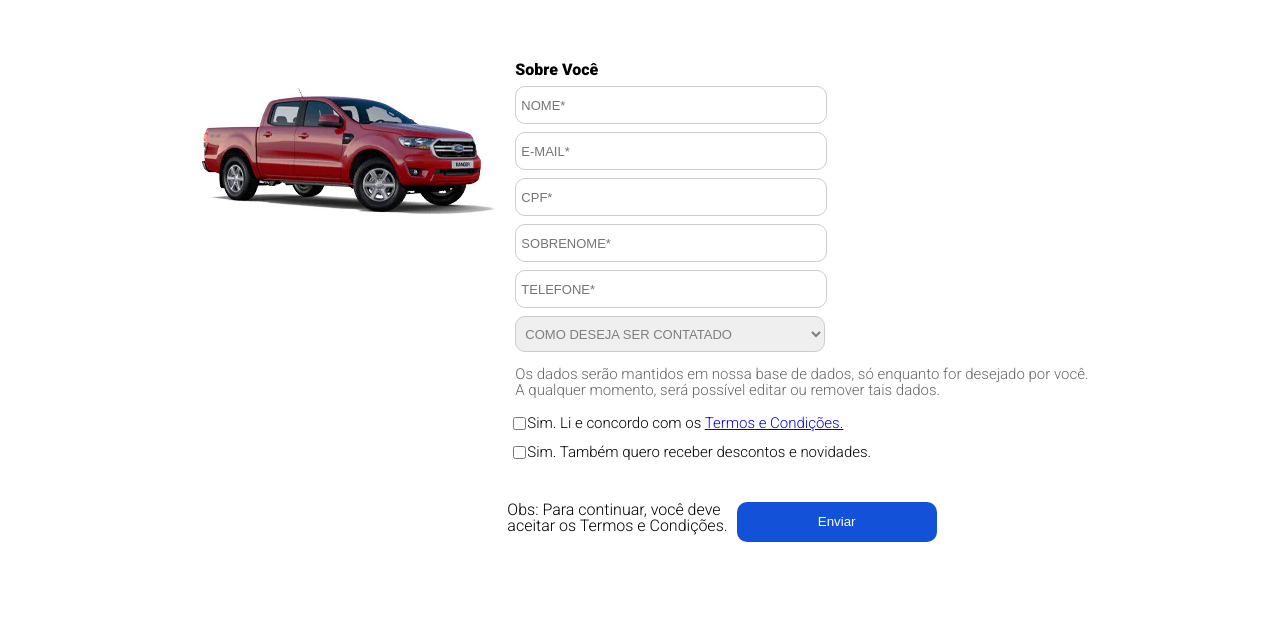
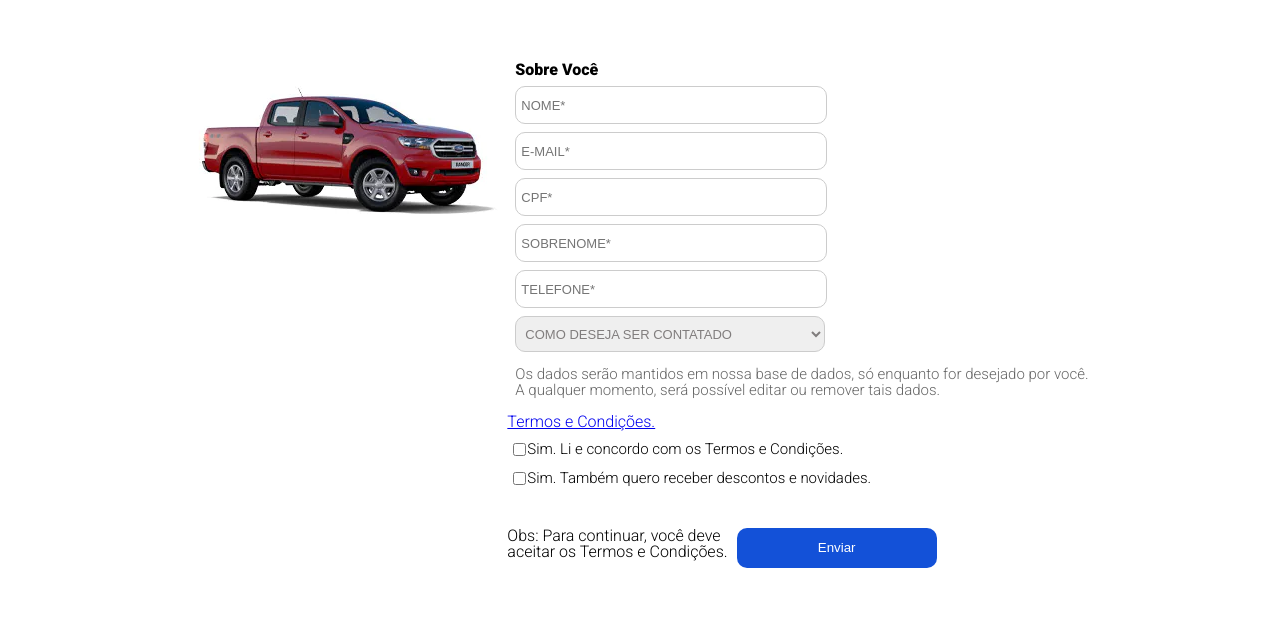
Before and after one commit to Vicklstzcode/SPRINT-LGPD-FORD, a plain HTML site: page contato.html in a window 1280 px wide. Shown: the part 94-727 px from the top of the page. Drawn offline with Linux system fonts and the light colour scheme.

Commit message:
ajeita o qeubra texto

```diff
--- a/contato.html
+++ b/contato.html
@@ -48,10 +48,12 @@
                         <option>TELEFONE</option>
                         <option>E-MAIL</option>
                     </select>
-                    <p class="privacy-notice">Os dados serão mantidos em nossa base de dados, só enquanto for desejado por você. <br> A qualquer momento, será possível editar ou remover tais dados.</p>
+
+                    <p class="privacy-notice">Os dados serão mantidos em nossa base de dados, só enquanto for desejado por você. <br> A qualquer momento, será possível editar ou remover tais dados.</p> <a href="https://www.ford.com.br/politica-de-privacidade/" target="_blank" rel="noopener noreferrer">Termos e Condições.</a></label>
+
                     <div class="checkbox-group">
                         <input type="checkbox" id="consent" name="consent" required>
-                        <label for="consent"> Sim. Li e concordo com os <a href="https://www.ford.com.br/politica-de-privacidade/" target="_blank" rel="noopener noreferrer">Termos e Condições.</a></label>
+                        <label for="consent"> Sim. Li e concordo com os Termos e Condições.</a></label>
                     </div>
                     <div class="checkbox-group">
                         <input type="checkbox" id="consent-newsletter" name="consent-newsletter">
```
